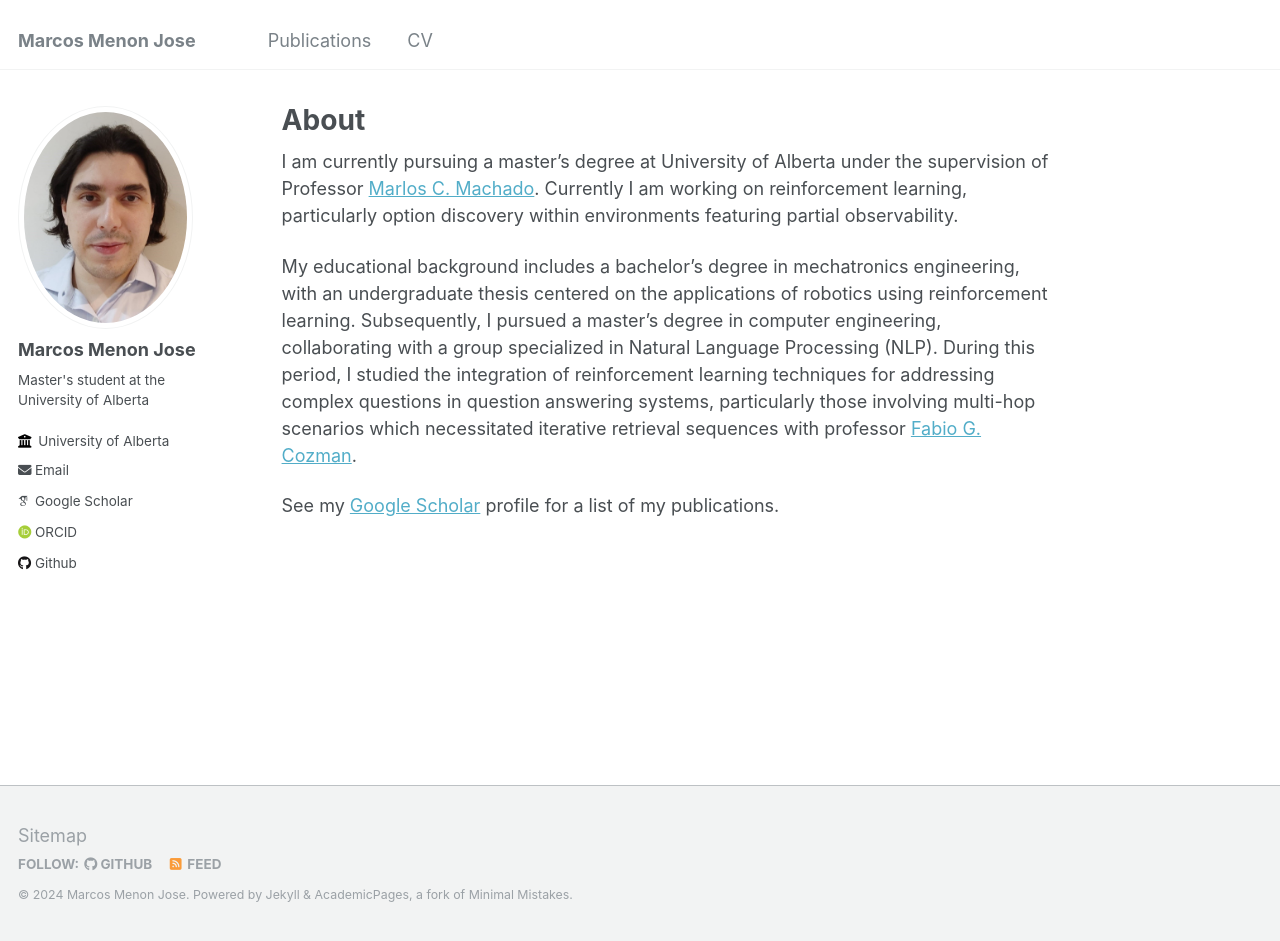
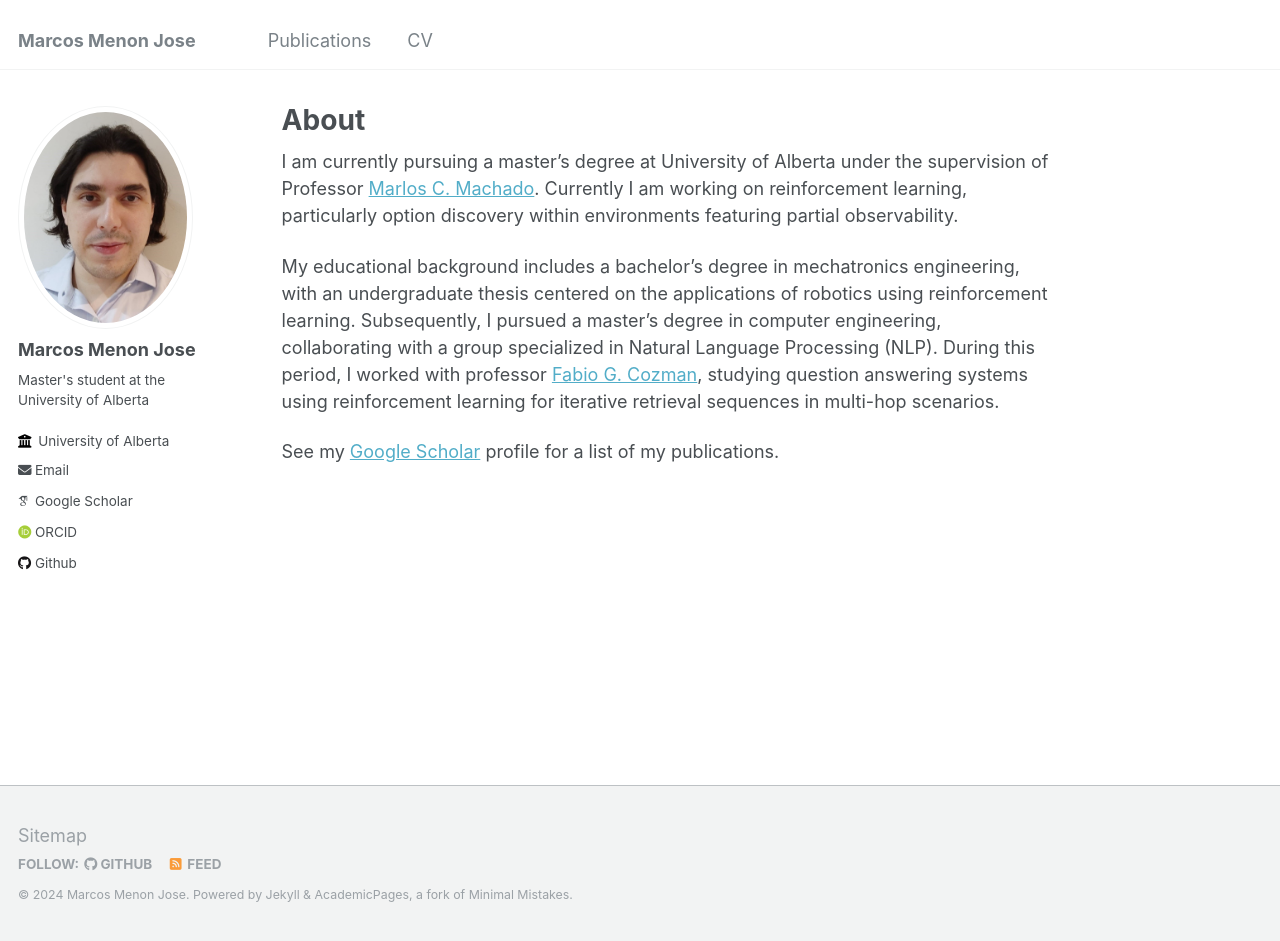
Before and after one commit to MMenonJ/MMenonJ.github.io, a Jekyll site: the page built from _pages/about.md, in a window 1280 px wide and 941 px high. Built offline with Jekyll 4.4.1, drawn with Linux system fonts in a browser that asks for light colours; some web fonts are replaced.

Commit message:
rewriting bio

```diff
--- a/_pages/about.md
+++ b/_pages/about.md
@@ -9,6 +9,6 @@ redirect_from:
 
 I am currently pursuing a master's degree at University of Alberta under the supervision of Professor [Marlos C. Machado](https://webdocs.cs.ualberta.ca/~machado/). Currently I am working on reinforcement learning, particularly option discovery within environments featuring partial observability.
 
-My educational background includes a bachelor's degree in mechatronics engineering, with an undergraduate thesis centered on the applications of robotics using reinforcement learning. Subsequently, I pursued a master's degree in computer engineering, collaborating with a group specialized in Natural Language Processing (NLP). During this period, I studied the integration of reinforcement learning techniques for addressing complex questions in question answering systems, particularly those involving multi-hop scenarios which necessitated iterative retrieval sequences with professor [Fabio G. Cozman](http://sites.poli.usp.br/p/fabio.cozman/).
+My educational background includes a bachelor's degree in mechatronics engineering, with an undergraduate thesis centered on the applications of robotics using reinforcement learning. Subsequently, I pursued a master's degree in computer engineering, collaborating with a group specialized in Natural Language Processing (NLP). During this period, I worked with professor [Fabio G. Cozman](http://sites.poli.usp.br/p/fabio.cozman/), studying question answering systems using reinforcement learning for iterative retrieval sequences in multi-hop scenarios.
 
 See my [Google Scholar](https://scholar.google.com/citations?user=eJ_3L-EAAAAJ) profile for a list of my publications.
```
